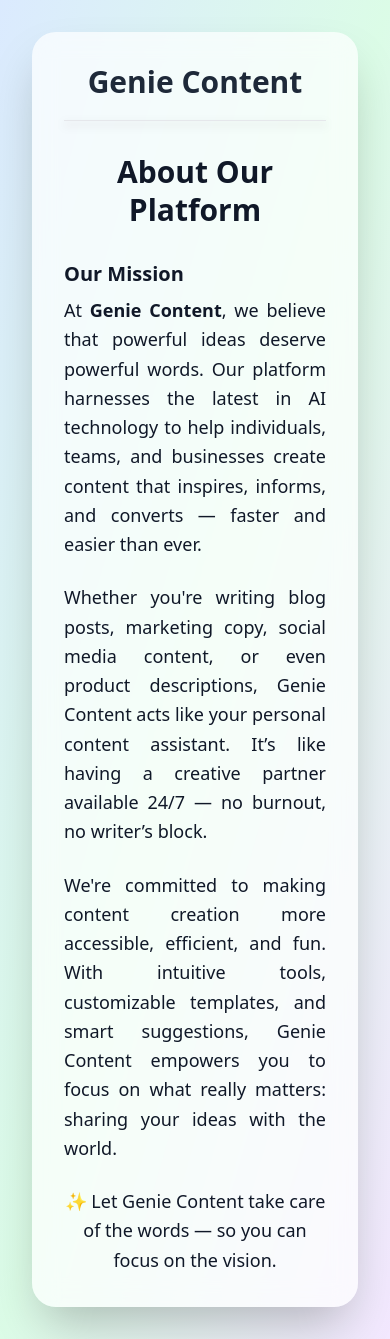
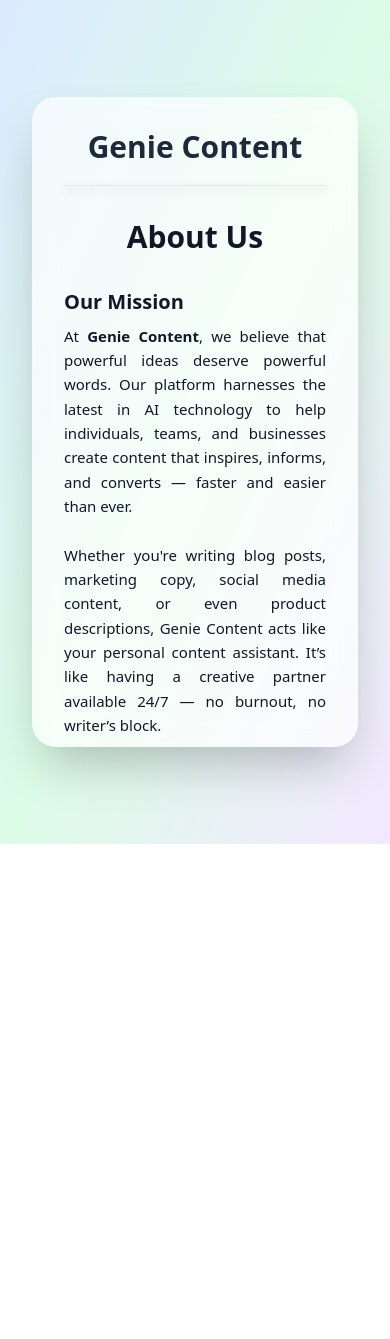
Before and after one commit to aryanpandey-123/geniecontent, a Next.js app: page /about in a window 390 px wide. After the commit the page ends 844 px from the top, so only its background shows below. Built offline with nearby package versions, Linux system fonts and the light colour scheme.

Commit message:
Added some content in about page

```diff
--- a/src/app/about/page.tsx
+++ b/src/app/about/page.tsx
@@ -5,7 +5,7 @@
 export default function AboutPage() {
     return (
         <div className="min-h-screen bg-gradient-to-br from-blue-100 via-green-100 to-purple-100 flex items-center justify-center p-8 font-sans">
-            <div className="relative bg-white/70 backdrop-blur-md rounded-3xl shadow-2xl p-8 md:p-12 lg:p-16 max-w-6xl w-full text-center">
+            <div className="relative bg-white/70 backdrop-blur-md rounded-3xl shadow-2xl p-8 md:p-12 lg:p-16 max-w-6xl w-full text-center h-[650px] sm:h-[500px] md:h-600px] lg:h-[650px] overflow-y-scroll">
                 <nav className="flex flex-col items-center space-y-2 md:flex-row md:items-center md:justify-between mb-5">
                     <div className="flex-1 flex justify-center md:justify-start space-x-2">
                         <Link href="/">
@@ -16,22 +16,39 @@
                 <div className="relative mt-3 mb-8">
                     <div className="h-px bg-gray-200 drop-shadow-[0_4px_4px_rgba(0,0,0,0.25)]"></div>
                 </div>
-                <h1 className="text-3xl lg:text-4xl font-extrabold text-gray-900 leading-tight mb-8">About Our Platform</h1>
+                <h1 className="text-3xl lg:text-4xl font-extrabold text-gray-900 leading-tight mb-8">About Us</h1>
                 <h2 className="text-xl lg:text-2xl font-bold text-left text-gray-900 mb-2">Our Mission</h2>
-                <div className="text-gray-900">
-                    <p className="text-lg leading-relaxed text-justify mb-6">
+                <div className="text-gray-900 text-[15px] md:text-lg">
+                    <p className=" leading-relaxed text-justify mb-6">
                         At <strong>Genie Content</strong>, we believe that powerful ideas deserve powerful words. Our platform harnesses the latest in AI technology to help individuals, teams, and businesses create content that inspires, informs, and converts — faster and easier than ever.
                     </p>
-                    <p className="text-lg leading-relaxed text-justify mb-6">
+                    <p className=" leading-relaxed text-justify mb-6">
                         Whether you're writing blog posts, marketing copy, social media content, or even product descriptions, Genie Content acts like your personal content assistant. It’s like having a creative partner available 24/7 — no burnout, no writer’s block.
                     </p>
-                    <p className="text-lg leading-relaxed text-justify mb-6">
+                    <p className=" leading-relaxed text-justify mb-6">
                         We're committed to making content creation more accessible, efficient, and fun. With intuitive tools, customizable templates, and smart suggestions, Genie Content empowers you to focus on what really matters: sharing your ideas with the world.
                     </p>
-                    <p className="text-lg leading-relaxed">
+                    <p className=" leading-relaxed">
                         ✨ Let Genie Content take care of the words — so you can focus on the vision.
                     </p>
                 </div>
+                {/* temporary work */}
+                <hr className="h-1 bg-green-100"/>
+                <h2 className="text-xl lg:text-2xl font-bold text-left text-gray-900 mb-2">Why</h2>
+                <div className="text-gray-900 text-[15px] md:text-lg">
+                    <p className=" leading-relaxed text-justify mb-6">
+                        We created this content generation web app to solve a common problem: creating quality content takes time, effort, and creativity. Many students, professionals, and small businesses struggle to come up with fresh ideas or write engaging text quickly.
+                    </p>
+                    <p className=" leading-relaxed text-justify mb-6">
+                        We build this app to:
+                    </p>
+                    <ul className=" leading-relaxed text-justify mb-6">
+                        <li><strong>Save Time :</strong> Generate content instantly instead of spending hours writing from scratch.</li>
+                        <li><strong>Boost Creativity :</strong> Provide fresh ideas when you feel stuck.</li>
+                        <li><strong>Make it Accessible :</strong> Offer an easy-to-use tool for everyone, from beginners to professionals.</li>
+                    </ul>
+                </div>
+                {/* temporary work */}
             </div>
         </div>
     );
```
